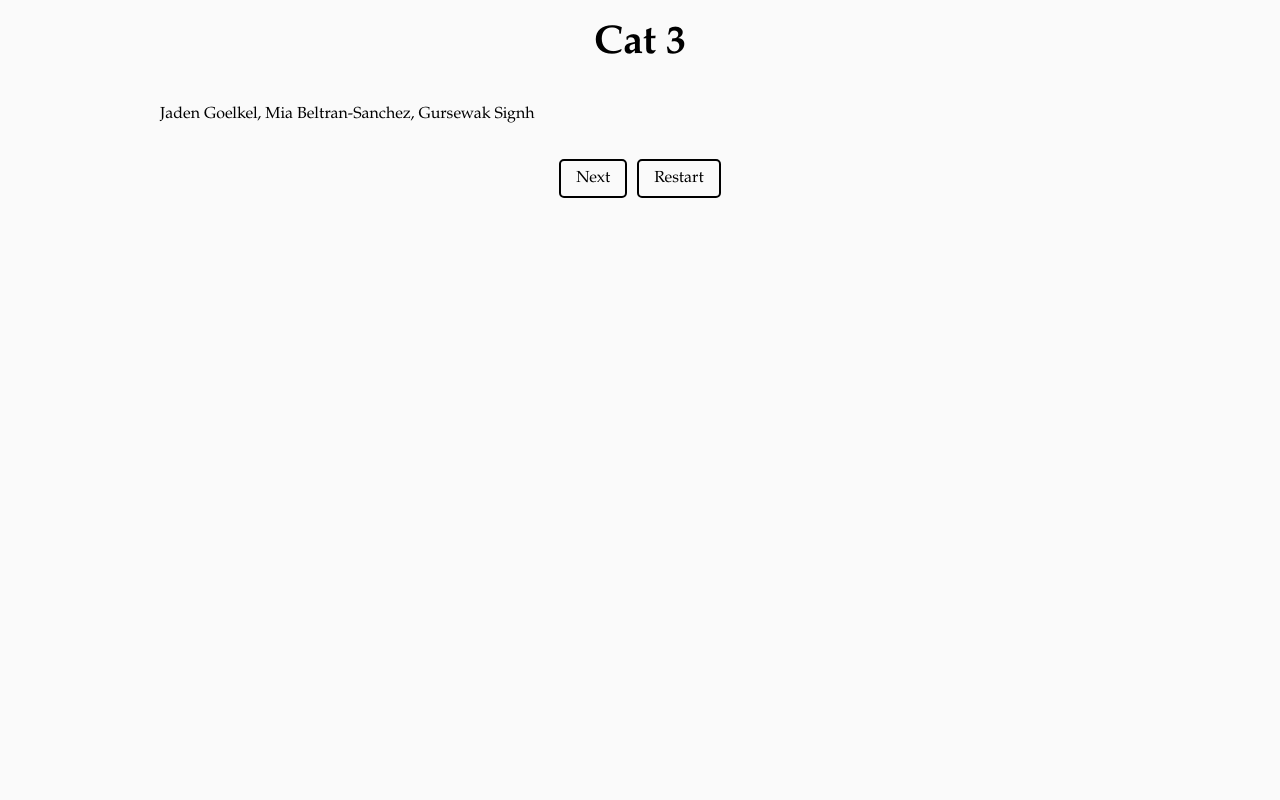
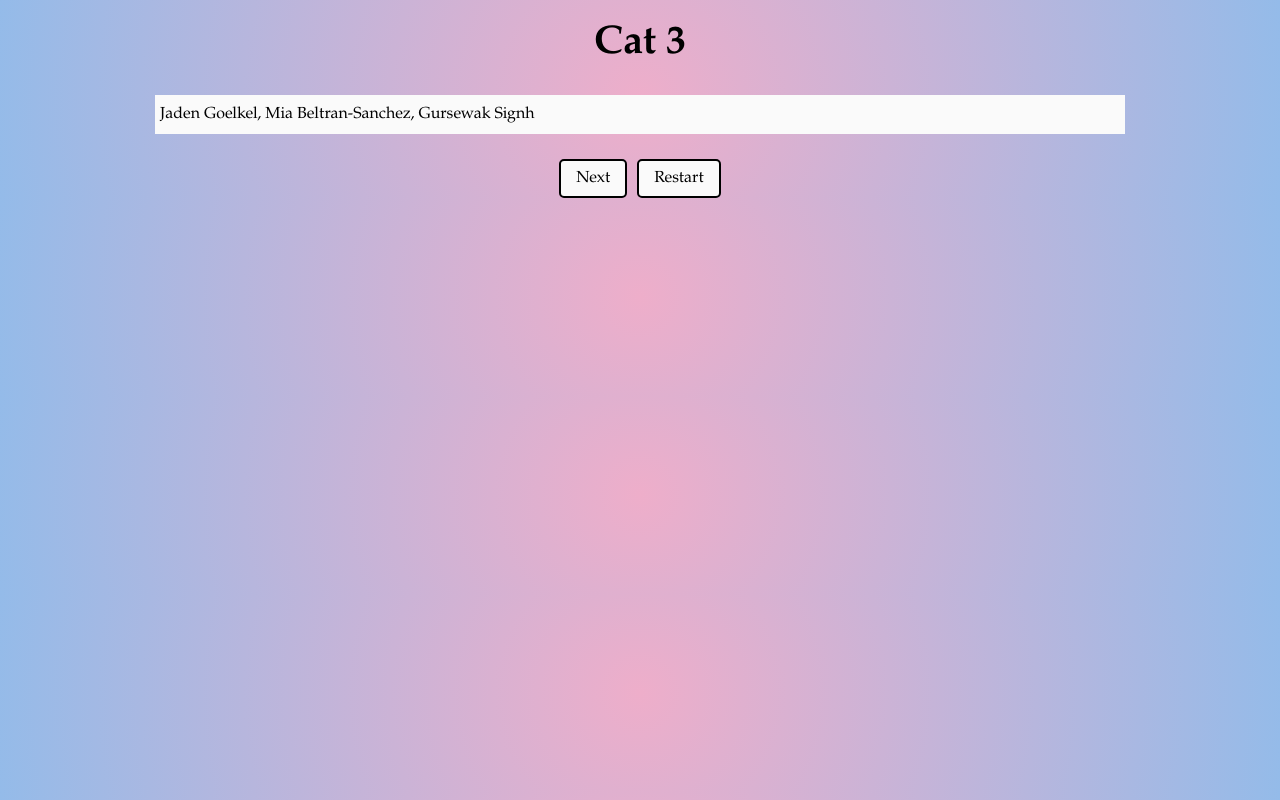
Before and after one commit to groupb-cat3/groupb-cat3, a plain HTML site: page index.html in a window 1280 px wide. Drawn offline with Linux system fonts and the light colour scheme.

Commit message:
Update styles.css

```diff
--- a/styles.css
+++ b/styles.css
@@ -1,9 +1,11 @@
 body {
     margin: 0;
-    background-color: #fafafa;
+    background: #EEAECA;
+    background: radial-gradient(circle, rgba(238, 174, 202, 1) 0%, rgba(148, 187, 233, 1) 100%);
     font-family: Garamond, serif; /* Set font family here for the whole body */
     color: black; /* Set a default text color */
 }
+
 
 h1 {
     text-align: center;
```
